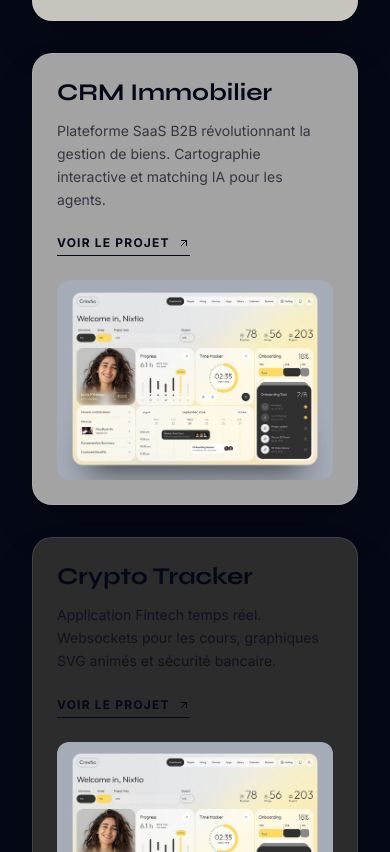
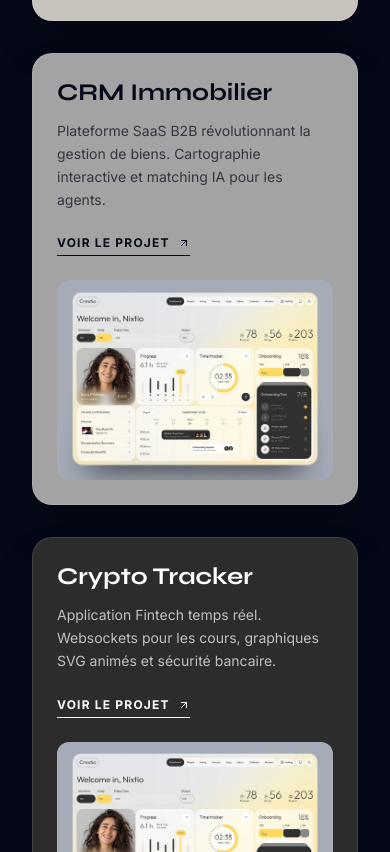
Before and after one commit to SergeCodeur/portfolio, a Next.js app: page / in a window 390 px wide. Shown: the part 4581-5433 px from the top of the page. Built offline with nearby package versions, Linux system fonts and the light colour scheme.

Commit message:
feat: Add `Card` UI component and `ProjectsSection` to display animated project cards with responsive layouts.

```diff
--- a/components/sections/projects/projects-section.tsx
+++ b/components/sections/projects/projects-section.tsx
@@ -14,6 +14,7 @@ const projects = [
     src: "/projets.jpg",
     link: "https://www.google.com",
     color: "#EFECEC",
+    textColor: "#050816",
   },
   {
     title: "E-commerce Luxe",
@@ -22,6 +23,7 @@ const projects = [
     src: "/projets.jpg",
     link: "https://www.google.com",
     color: "#C6C4BD",
+    textColor: "#050816",
   },
   {
     title: "CRM Immobilier",
@@ -30,6 +32,7 @@ const projects = [
     src: "/projets.jpg",
     link: "https://www.google.com",
     color: "#A3A3A3",
+    textColor: "#050816",
   },
   {
     title: "Crypto Tracker",
@@ -38,6 +41,7 @@ const projects = [
     src: "/projets.jpg",
     link: "https://www.google.com",
     color: "#2C2C2C",
+    textColor: "#FFFFFF",
   },
 ];
 
@@ -109,10 +113,16 @@ const ProjectsSection = () => {
                 {/* Contenu Texte */}
                 <div className="relative z-10 flex flex-col justify-between flex-1">
                   <div>
-                    <h2 className="text-2xl sm:text-3xl font-bold font-syne text-[#050816] mb-3 sm:mb-4 leading-tight">
+                    <h2
+                      style={{ color: project.textColor }}
+                      className="text-2xl sm:text-3xl font-bold font-syne mb-3 sm:mb-4 leading-tight"
+                    >
                       {project.title}
                     </h2>
-                    <p className="text-sm sm:text-base text-[#050816]/70 font-sans leading-relaxed">
+                    <p
+                      style={{ color: project.textColor }}
+                      className="text-sm sm:text-base font-sans leading-relaxed opacity-70"
+                    >
                       {project.description}
                     </p>
                   </div>
@@ -120,7 +130,11 @@ const ProjectsSection = () => {
                   <div className="flex items-center gap-4 mt-6 sm:mt-8">
                     <Link
                       href={project.link}
-                      className="flex items-center gap-2 text-[#050816] font-bold uppercase tracking-widest text-xs sm:text-sm border-b border-[#050816] pb-1 cursor-pointer hover:opacity-70 transition-opacity"
+                      style={{
+                        color: project.textColor,
+                        borderColor: project.textColor,
+                      }}
+                      className="flex items-center gap-2 font-bold uppercase tracking-widest text-xs sm:text-sm border-b pb-1 cursor-pointer hover:opacity-70 transition-opacity"
                     >
                       Voir le projet
                       <ArrowUpRight className="w-3 h-3 sm:w-4 sm:h-4" />
--- a/components/ui/card.tsx
+++ b/components/ui/card.tsx
@@ -15,6 +15,7 @@ interface CardProps {
   progress: MotionValue<number>;
   range: number[];
   targetScale: number;
+  textColor?: string;
 }
 
 export const Card = ({
@@ -27,6 +28,7 @@ export const Card = ({
   progress,
   range,
   targetScale,
+  textColor = "#050816",
 }: CardProps) => {
   const container = useRef<HTMLDivElement>(null);
   const { scrollYProgress } = useScroll({
@@ -55,10 +57,16 @@ export const Card = ({
           {/* Contenu Texte */}
           <div className="w-full md:w-[40%] relative z-10 flex flex-col justify-between">
             <div>
-              <h2 className="text-2xl sm:text-3xl md:text-5xl font-bold font-syne text-[#050816] mb-3 sm:mb-4 leading-tight">
+              <h2
+                style={{ color: textColor }}
+                className="text-2xl sm:text-3xl md:text-5xl font-bold font-syne mb-3 sm:mb-4 leading-tight"
+              >
                 {title}
               </h2>
-              <p className="text-sm sm:text-base md:text-lg text-[#050816]/70 font-sans leading-relaxed">
+              <p
+                style={{ color: textColor }}
+                className="text-sm sm:text-base md:text-lg font-sans leading-relaxed opacity-70"
+              >
                 {description}
               </p>
             </div>
@@ -66,7 +74,8 @@ export const Card = ({
             <div className="flex items-center gap-4 mt-4 sm:mt-6 md:mt-0">
               <Link
                 href={url}
-                className="flex items-center gap-2 text-[#050816] font-bold uppercase tracking-widest text-xs sm:text-sm border-b border-[#050816] pb-1 cursor-pointer hover:opacity-70 transition-opacity"
+                style={{ color: textColor, borderColor: textColor }}
+                className="flex items-center gap-2 font-bold uppercase tracking-widest text-xs sm:text-sm border-b pb-1 cursor-pointer hover:opacity-70 transition-opacity"
               >
                 Voir le projet
                 <ArrowUpRight className="w-3 h-3 sm:w-4 sm:h-4" />
```
